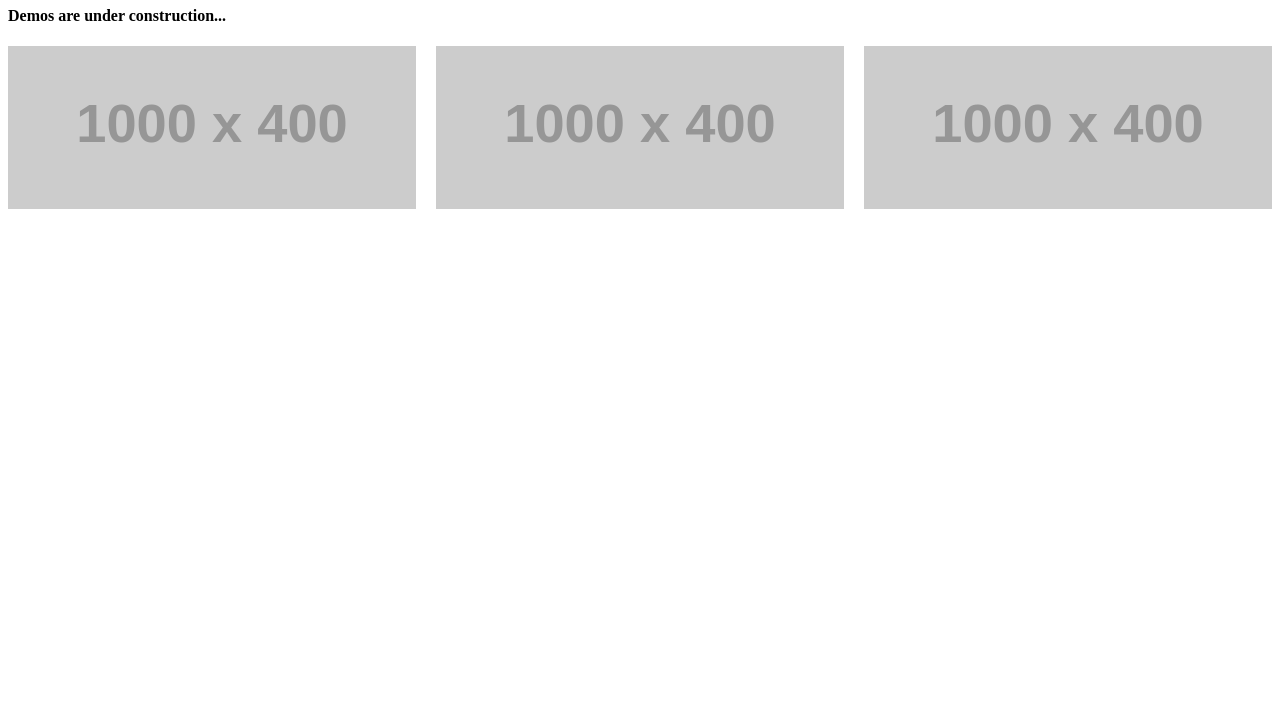
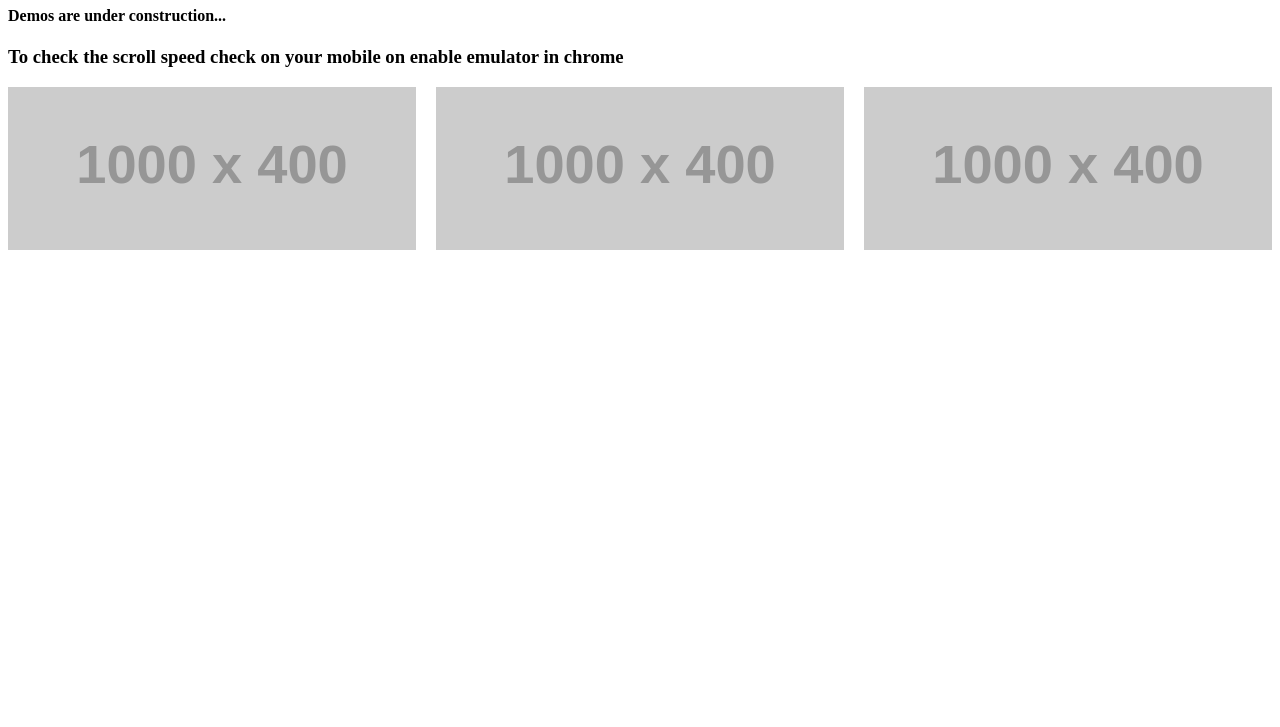
Before and after one commit to abhilashsajeev/uni-carousel-react, a plain HTML site: page index.html in a window 1280 px wide. Shown: the part 73-800 px from the top of the page. Drawn offline with Linux system fonts and the light colour scheme; placeholder pictures from the web are drawn by us.

Commit message:
Message about emulator

```diff
--- a/index.html
+++ b/index.html
@@ -12,6 +12,7 @@
 		<div>
 			<h1>uni carousel react</h1>
 			<h4>Demos are under construction...</h4>
+			<h3>To check the scroll speed check on your mobile on enable emulator in chrome </h3>
 			<div id="main"></div>
 			<script type="text/javascript" src="bundle.js"></script>
 		</div>
```
